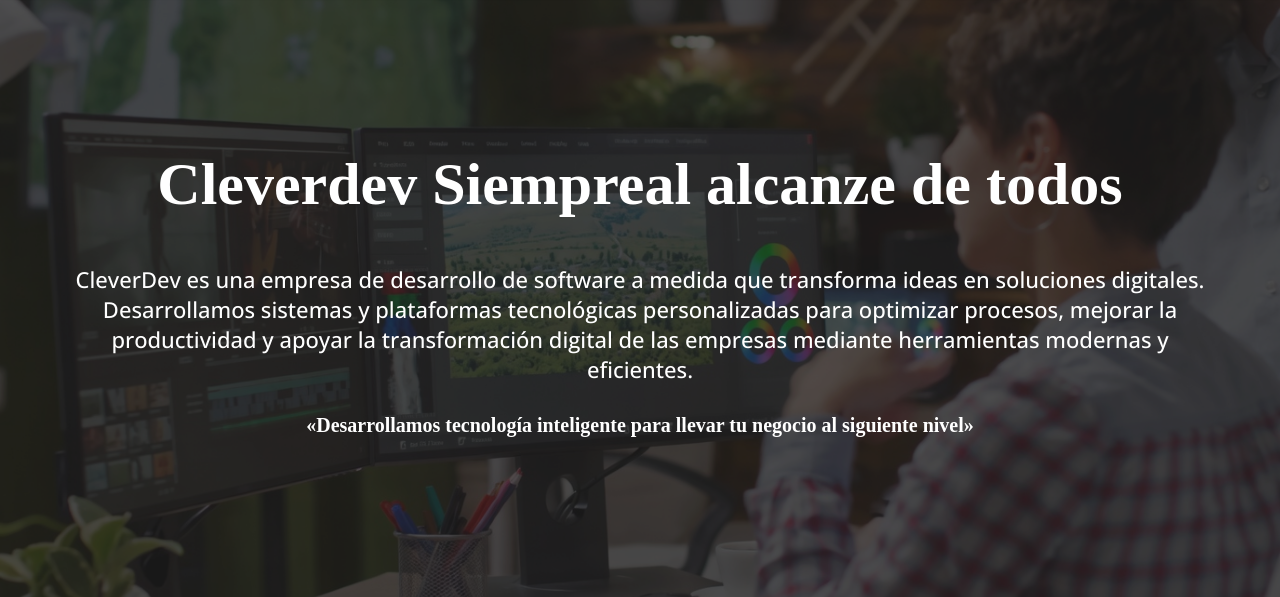
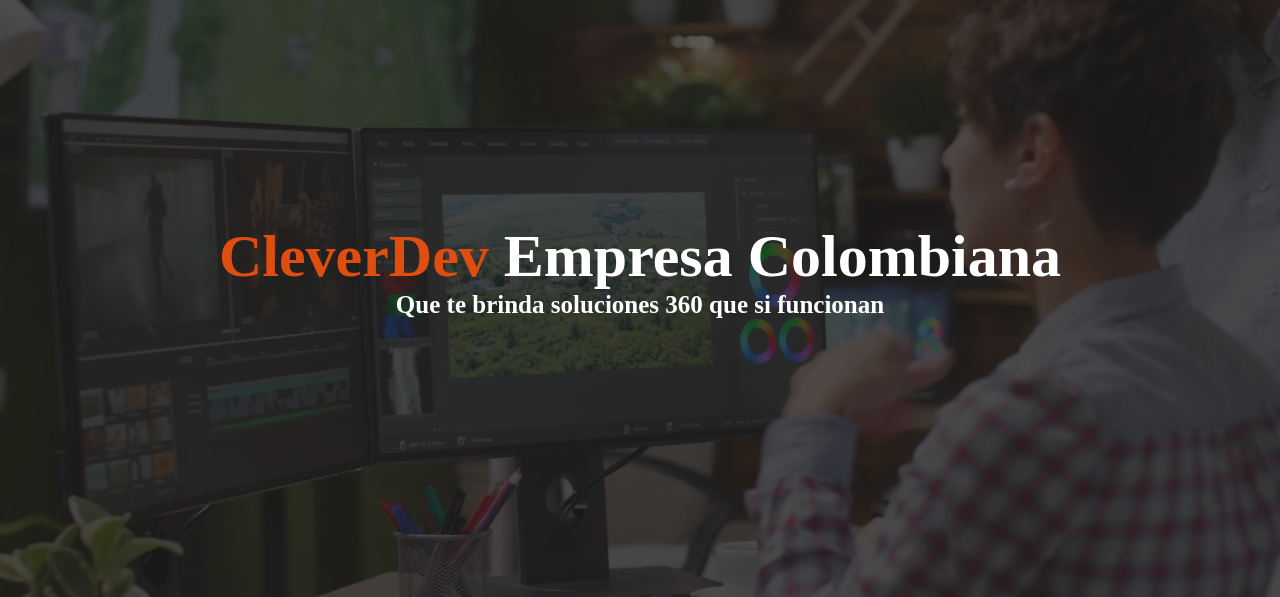
Before and after one commit to SANTIAGONXN/Pagina_CleverDev, a plain HTML site: page paginas/cleverDev.html in a window 1280 px wide. Shown: the part 150-747 px from the top of the page. Drawn offline with Linux system fonts and the light colour scheme; a web font is replaced by a local one.

Commit message:
ajustes heroCleverDev

```diff
--- a/css/cssCleverDev/estilo_paginaCleverDev.css
+++ b/css/cssCleverDev/estilo_paginaCleverDev.css
@@ -3,6 +3,27 @@
     padding: 0px;
     box-sizing: border-box;
 }
+:root {
+    --funte-titulo-1: titulo1;
+    --fuente-parrafo1: parrafo;
+    --fuente-frase-titulo: 'Montserrat', sans-serif;
+    --color-fondo-body: rgb(14, 14, 14);
+    --color-titulo-naranja: rgb(224, 78, 15);
+    --color-titulo-parrafo1: rgb(139, 136, 136);
+
+}
+
+/* FUENTES */
+@font-face {
+    font-family: titulo1;
+    src: url(../../fuentes/inicio/Roboto/static/Roboto-ExtraBold.ttf);
+}
+
+@font-face {
+    font-family: parrafo;
+    src: url(../../fuentes/inicio/Open_sans/static/OpenSans-Medium.ttf);
+}
+
 /* SECCIÓN "HERO" */
 .hero {
     display: flex;
@@ -45,31 +66,23 @@
     padding-right: 60px;
 }
 
+.tituloContenidoHero {
+    margin-bottom: 50px;
+}
+
 .tituloContenidoHero h1 {
     text-align: center;
     font-family: var(--funte-titulo-1);
     font-size: 60px;
     color: rgba(255, 255, 255);
-    line-height: 60px;
 }
 
-.tituloContenidoHero {
-    margin-bottom: 50px;
+.tituloContenidoHero h2 {
+    text-align: center;
+    font-family: var(--funte-titulo-1);
+    font-size: 25px;
+    color: rgba(255, 255, 255);
 }
-
-.descripcionContenidoHero {
-    margin-bottom: 30px;
+.resaltado{
+    color: var(--color-titulo-naranja);
 }
-
-.descripcionContenidoHero p {
-    text-align: center;
-    font-family: var(--fuente-parrafo1);
-    font-size: 22px;
-    color: white;
-}
-
-.fraseDescriptivaContenidoHero h3 {
-    font-size: 20px;
-    color: rgb(255, 255, 255);
-    font-family: var(--funte-titulo-1);
-}
--- a/paginas/cleverDev.html
+++ b/paginas/cleverDev.html
@@ -38,19 +38,8 @@
         <section class="hero">
             <div class="textContenidoHero">
                 <div class="tituloContenidoHero">
-                    <h1>Cleverdev Siempreal alcanze de todos</h1>
-                    <h1></h1>
-                </div>
-                <div class="descripcionContenidoHero">
-                    <p>CleverDev es una empresa de desarrollo de software a medida que transforma ideas en soluciones
-                        digitales. Desarrollamos sistemas y plataformas tecnológicas personalizadas para optimizar
-                        procesos,
-                        mejorar la productividad y apoyar la transformación digital de las empresas mediante
-                        herramientas
-                        modernas y eficientes.</p>
-                </div>
-                <div class="fraseDescriptivaContenidoHero">
-                    <h3> «Desarrollamos tecnología inteligente para llevar tu negocio al siguiente nivel»</h3>
+                    <h1> <span class="resaltado">CleverDev</span> Empresa Colombiana</h1>
+                    <h2>Que te brinda soluciones 360 que si funcionan</h2>
                 </div>
         </section>
 
```
